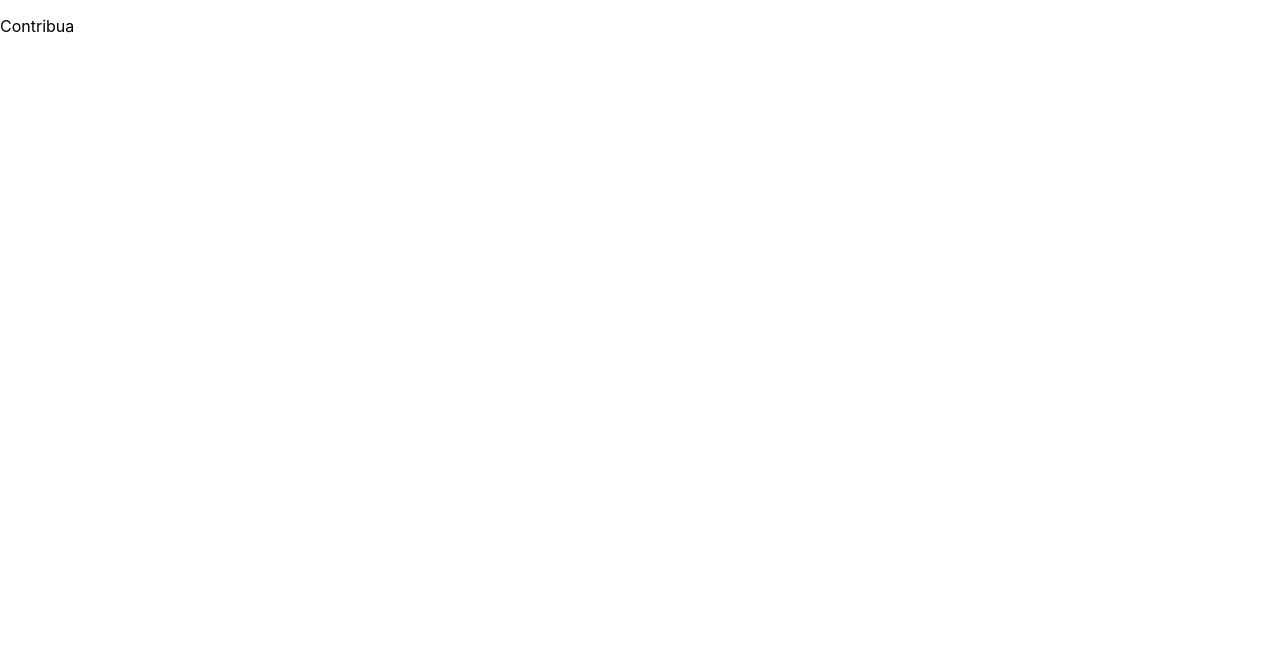
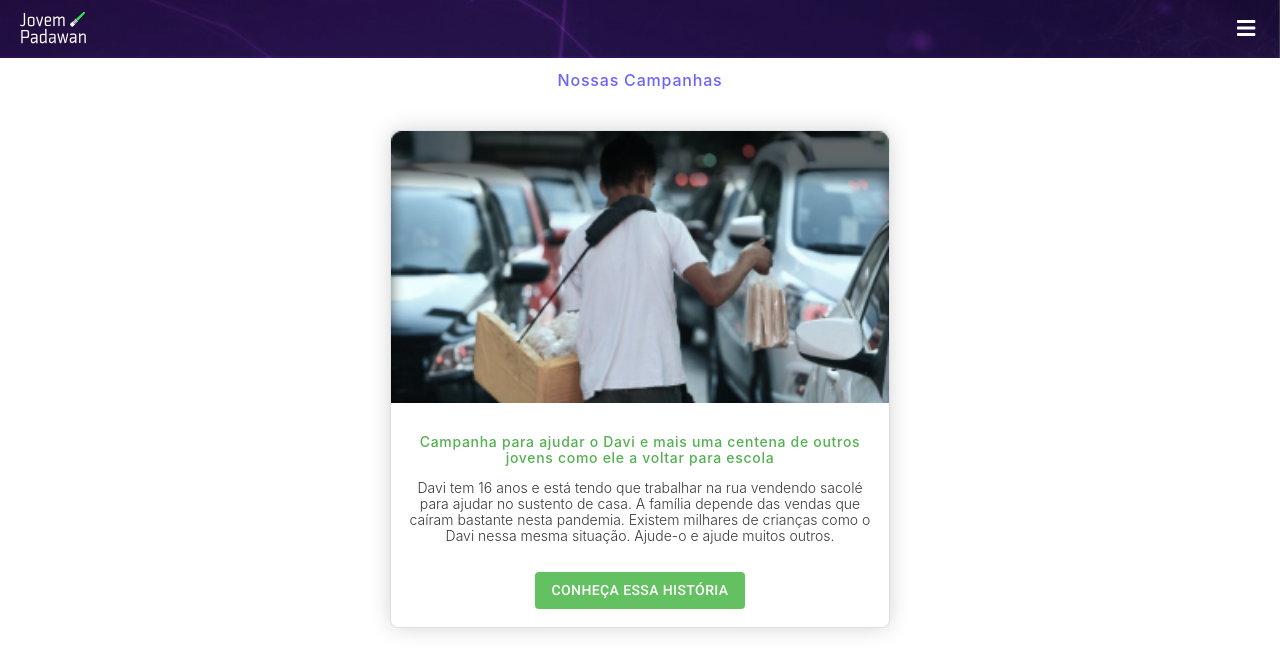
Before and after one commit to conradopsa/ponte, a React (Create React App) app: page /contribua in a window 1280 px wide. Shown: the top 672 px of the page. Built offline with nearby package versions, Linux system fonts and the light colour scheme.

Commit message:
fixing bugs and contribua

```diff
--- a/src/components/carousel/AppCarousel.tsx
+++ b/src/components/carousel/AppCarousel.tsx
@@ -12,96 +12,23 @@ interface AppCarouselProps {
   //margin
 }
 
-// Hook
-function useWindowSize() {
-  // Initialize state with undefined width/height so server and client renders match
-  // Learn more here: https://joshwcomeau.com/react/the-perils-of-rehydration/
-  const [windowSize, setWindowSize] = useState({
-    width: 0,
-    height: 0,
-  });
-
-  useEffect(() => {
-    // Handler to call on window resize
-    function handleResize() {
-      // Set window width/height to state
-      setWindowSize({
-        width: window.innerWidth,
-        height: window.innerHeight,
-      });
-    }
-
-    // Add event listener
-    window.addEventListener("resize", handleResize);
-
-    // Call handler right away so state gets updated with initial window size
-    handleResize();
-
-    // Remove event listener on cleanup
-    return () => window.removeEventListener("resize", handleResize);
-  }, []); // Empty array ensures that effect is only run on mount
-
-  return windowSize;
-}
-
 export function AppCarousel({ items }: AppCarouselProps) {
   const [height, setHeight] = useState<any>(0);
   const mainRef: any = useRef(null);
-
-  const [isSliding, setIsSliding] = useState(false);
-  const [slideX, setSlideX] = useState(0);
-
-  const [startTouchX, setStartTouchX] = useState(0);
-  const [currentItem, setCurrentItem] = useState(0);
-  const screen = useWindowSize();
 
   useEffect(() => {
     setHeight(mainRef.current?.clientHeight);
   });
 
-  useEffect(() => {
-    setIsSliding(false);
-
-    setSlideX(currentItem * -100);
-  }, [currentItem])
-
-  function startMove(e: React.TouchEvent<HTMLDivElement>) {
-    const currentX = e.nativeEvent.touches[0].clientX;
-    const startPercent = (currentX * 100) / screen.width;
-    setStartTouchX(startPercent);
-
-    setIsSliding(true);
-  }
-
-  function move(e: React.TouchEvent<HTMLDivElement>) {
-    const currentX = e.nativeEvent.touches[0].clientX;
-    const percent = currentItem * (currentX * 100) / screen.width;
-
-    if (isSliding) setSlideX(percent - startTouchX);
-  }
-
-  function endMove(e: React.TouchEvent<HTMLDivElement>) {
-    setCurrentItem(slideX <= 0 ? currentItem + 1 : currentItem - 1);
-  }
-
   return (
     <section className="carousel">
-      <section
-        className="carousel-slide"
-        style={{ transform: `translate3d(${slideX}%, 0px, 0px)` }}
-      >
+      <section className="carousel-slide">
         {items.map((item, index) => {
           return (
-            <div
-              key={`carousel-${index}`}
-              className="carousel-item"
-              /*onTouchStart={(e) => startMove(e)}
-              onTouchMove={(e) => move(e)}
-              onTouchEnd={(e) => endMove(e)}*/
-            >
+            <div key={`carousel-${index}`} className="carousel-item">
               <div className="background" style={{ height: height }}>
                 <AppImgContainer
-                  height={height}
+                  style={{width: "auto"}}
                   backgroundTitle={item.background}
                 />
               </div>
--- a/src/components/imgContainer/AppImgContainer.tsx
+++ b/src/components/imgContainer/AppImgContainer.tsx
@@ -8,7 +8,8 @@ export function AppImgContainer({
   height,
   heightContainer,
   alignItems,
-  width
+  width,
+  style
 }: any) {
   return (
     <section
@@ -22,7 +23,7 @@ export function AppImgContainer({
         style={{
           ...imgStyle,
           height: height || imgStyle.height,
-          width: width || sectionStyle.width,
+          ...style
         }}
         src={backgroundTitle}
       />
@@ -38,6 +39,6 @@ const sectionStyle: CSSProperties = {
 };
 
 const imgStyle: CSSProperties = {
-  width: "100vw",
+  width: "100%",
   objectFit: "cover"
 };
--- /dev/null
+++ b/src/pages/contribua/Contribua.scss
@@ -0,0 +1,48 @@
+.contribua-menu {
+
+  .class-list{
+    display: flex;
+    justify-content: center;
+  }
+  .MuiCardContent-root {
+    padding: 0px;
+  }
+
+  .card-text-container {
+    padding: 16px;
+  }
+
+  h1 {
+    font-style: normal;
+    font-weight: 500;
+    font-size: 16px;
+    line-height: 19px;
+    text-align: center;
+    letter-spacing: 0.05em;
+
+    color: #6c63ff;
+
+    margin-bottom: 30px;
+  }
+
+  h2 {
+    font-style: normal;
+    font-weight: 500;
+    font-size: 14px;
+    line-height: 16px;
+    text-align: center;
+    letter-spacing: 0.05em;
+
+    color: #54b052;
+  }
+
+  p {
+    font-style: normal;
+    font-weight: 300;
+    font-size: 14px;
+    line-height: 16px;
+    text-align: center;
+
+    color: #3a3a3a;
+  }
+}
--- a/src/pages/contribua/Contribua.tsx
+++ b/src/pages/contribua/Contribua.tsx
@@ -1,7 +1,85 @@
+import React, { useState } from "react";
+import {
+  AppIconButton,
+  AppImgContainer,
+  AppNavbar,
+  AppSeparator,
+} from "../../components";
+import BackgroundTitle from "../../assets/title-background.png";
+import JovemImage from "../../assets/contribua/jovem-sacole.png";
+import VoaaLogo from "../../assets/voaa-logo.png";
+import { ReactComponent as LogoIcon } from "../../assets/logo.svg";
+import { ReactComponent as MenuIcon } from "../../assets/icons/menu-icon.svg";
+import { useHistory } from "react-router-dom";
+import { TopMainMenu } from "../../containers/TopMainMenu";
+import { Button, Card, CardActions, CardContent } from "@material-ui/core";
+import "./Contribua.scss";
+import { RightMainDrawer } from "../../containers/RightMainDrawer";
+
 export function Contribua() {
+  const [openMenu, setOpenMenu] = useState(false);
+  const history = useHistory();
+
   return (
-    <>
-      <p>Contribua</p>
-    </>
+    <section className="contribua-menu">
+      <TopMainMenu onClick={() => setOpenMenu(true)} />
+      <RightMainDrawer open={openMenu} onClose={() => setOpenMenu(false)} />
+
+      <h1>Nossas Campanhas</h1>
+
+      <div className="class-list">
+        <Card
+          variant="outlined"
+          style={{
+            textAlign: "center",
+            border: "1px solid rgba(23, 54, 91, 0.15)",
+            boxSizing: "border-box",
+            boxShadow: "0px 0px 23px -2px rgba(0, 0, 0, 0.20)",
+            borderRadius: "8px",
+            margin: "10px 15px",
+            maxWidth: "500px",
+          }}
+        >
+          <CardContent>
+            <img
+              style={{
+                width: "100%",
+              }}
+              src={JovemImage}
+            />
+
+            <div className="card-text-container">
+              <h2>
+                Campanha para ajudar o Davi e mais uma centena de outros jovens
+                como ele a voltar para escola
+              </h2>
+              <p>
+                Davi tem 16 anos e está tendo que trabalhar na rua vendendo
+                sacolé para ajudar no sustento de casa. A família depende das
+                vendas que caíram bastante nesta pandemia. Existem milhares de
+                crianças como o Davi nessa mesma situação. Ajude-o e ajude
+                muitos outros.
+              </p>
+            </div>
+          </CardContent>
+          <CardActions style={{ display: "flex", justifyContent: "center" }}>
+            <Button
+              style={{
+                margin: "10px 10px",
+                marginTop: "-10px",
+              }}
+              variant="contained"
+              color="primary"
+              disableElevation
+              onClick={() => {
+                history.push("/contribua");
+              }}
+            >
+              CONHEÇA ESSA HISTÓRIA
+            </Button>
+          </CardActions>
+        </Card>
+      </div>
+    </section>
   );
 }
```
Also changed, not shown: src/index.scss (line endings or trailing spaces), 1 other file (tests, documents, lock files or other folders).
